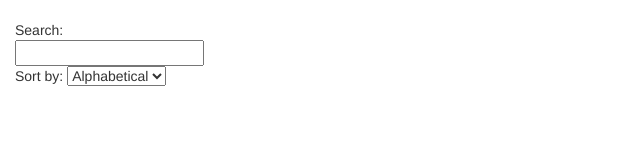
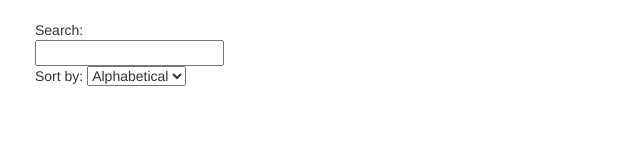
Before and after one commit to ssilk/tdd-phonecat, a website: page app/index.html in a window 1280 px wide. Shown: the whole page, without its empty margins (0-640 px from the left). Drawn offline with nearby package versions, Linux system fonts and the light colour scheme; some packages are replaced by stand-ins of ours; a script that the page names is missing.

Commit message:
Add padding to body

```diff
--- a/app/app.css
+++ b/app/app.css
@@ -1,5 +1,5 @@
 body {
-  padding-top: 20px;
+  padding: 20px 20px 0px 20px;
 }
 
 /** List View **/
```
